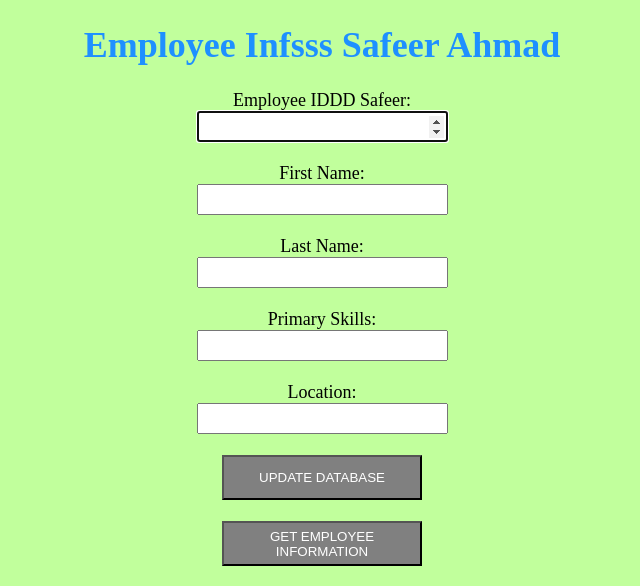
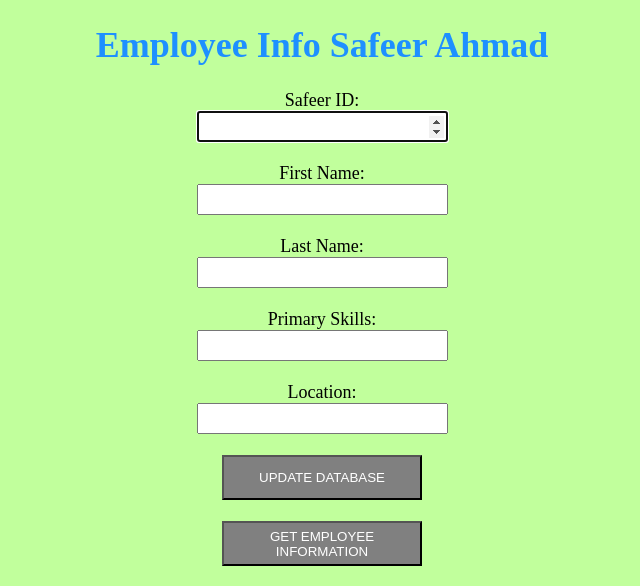
Before and after one commit to safeerahmad5900/K8s-cluster-deploying-containerized-stateless-applications, a Flask app: page / in a window 1280 px wide. Shown: the top 586 px of the page, without its empty margins (318-958 px from the left). Run offline with Flask 2, Linux system fonts and the light colour scheme.

Commit message:
Versioning

```diff
--- a/WebSiteDocker/templates/addemp.html
+++ b/WebSiteDocker/templates/addemp.html
@@ -6,14 +6,14 @@
 <center>
 	<font color="black" size="4" style="font-family: avenir">
 
-		<h1 style="color: DodgerBlue">Employee Infsss Safeer Ahmad</h1>
+		<h1 style="color: DodgerBlue">Employee Info Safeer Ahmad</h1>
 		<body style="background: {{ color }};" >
 
 			<form action="/addemp" autocomplete="on" method = "POST" enctype="multipart/form-data">
 
 
 
-		  		Employee IDDD Safeer:<br> <input style="height:25px;font-size:14pt; color:grey;" type="number" name="emp_id" autofocus size="40"><br><br>
+		  		Safeer ID:<br> <input style="height:25px;font-size:14pt; color:grey;" type="number" name="emp_id" autofocus size="40"><br><br>
 
 		  		First Name:<br> <input style="height:25px;font-size:14pt;color:grey;" type="text" name="first_name" ><br><br>
 
```
